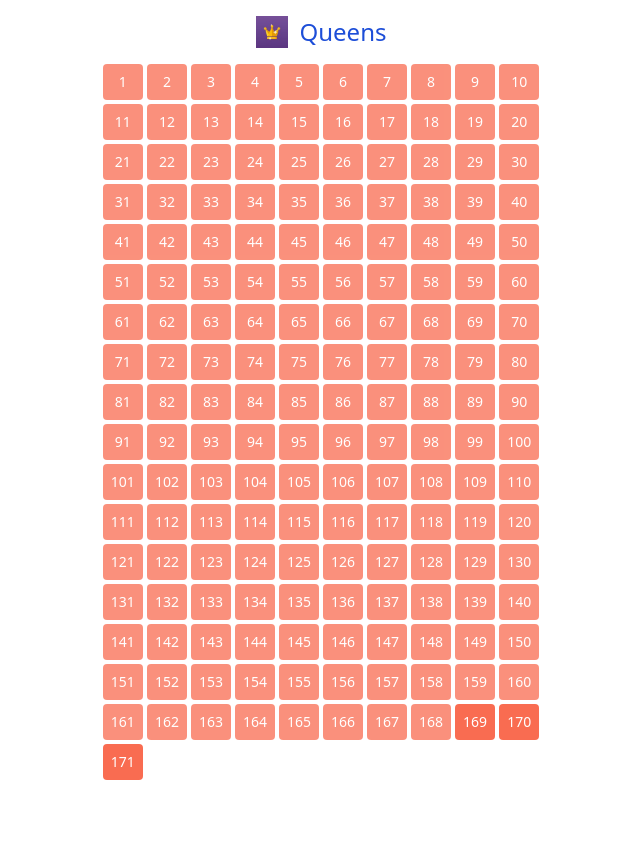
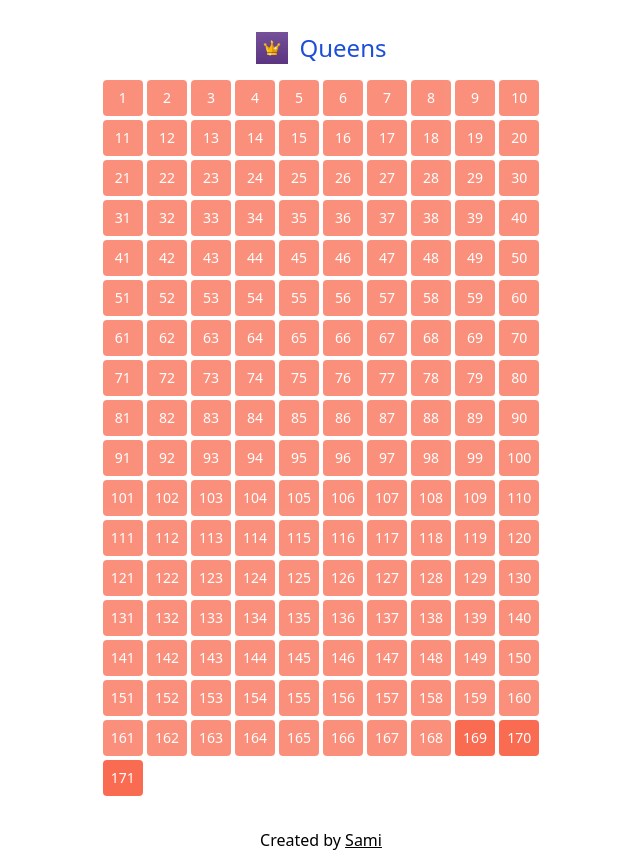
Before and after one commit to samimsu/queens-game-linkedin, a React (Vite) app: page / in a window 1280 px wide. Shown: the whole page, without its empty margins (319-959 px from the left). Before the commit the page ends 800 px from the top, so only its background shows below. Built offline with nearby package versions, Linux system fonts and the light colour scheme.

Commit message:
Add footer

```diff
--- /dev/null
+++ b/src/components/Footer.jsx
@@ -0,0 +1,17 @@
+const Footer = () => {
+  return (
+    <div className="mx-auto">
+      Created by{" "}
+      <a
+        href="https://github.com/samimsu"
+        target="_blank"
+        rel="noopener noreferrer"
+        className="underline font-medium"
+      >
+        Sami
+      </a>
+    </div>
+  );
+};
+
+export default Footer;
--- /dev/null
+++ b/src/layouts/RootLayout.jsx
@@ -0,0 +1,13 @@
+import React from "react";
+import Footer from "../components/Footer";
+
+const RootLayout = ({ children }) => {
+  return (
+    <div className="flex flex-col h-full overflow-clip p-4">
+      <div className="flex-1 min-h-screen mb-3">{children}</div>
+      <Footer />
+    </div>
+  );
+};
+
+export default RootLayout;
--- a/src/pages/GameLevel.jsx
+++ b/src/pages/GameLevel.jsx
@@ -1,12 +1,17 @@
 import React from "react";
 import { useParams } from "react-router-dom";
 import Level from "../components/Level";
+import RootLayout from "../layouts/RootLayout";
 
 const GameLevel = () => {
   const { id } = useParams();
   const level = `level${id}`;
 
-  return <Level key={id} id={id} level={level} />;
+  return (
+    <RootLayout>
+      <Level key={id} id={id} level={level} />
+    </RootLayout>
+  );
 };
 
 export default GameLevel;
--- a/src/pages/LevelSelection.jsx
+++ b/src/pages/LevelSelection.jsx
@@ -1,12 +1,14 @@
 import { Link } from "react-router-dom";
 import getAvailableLevels from "../utils/getAvailableLevels";
 import queensLogo from "../assets/queens_game_logo.jpeg";
+import RootLayout from "../layouts/RootLayout";
 
 const LevelSelection = () => {
   const totalLevels = 171;
   const availableLevels = getAvailableLevels();
 
   return (
+    <RootLayout>
       <div className="flex flex-col justify-center items-center">
         <div className="flex items-center space-x-3 mt-4 mb-3">
           <img src={queensLogo} width={32} height={32} alt="Queens Logo" />
@@ -34,6 +36,7 @@ const LevelSelection = () => {
           ))}
         </div>
       </div>
+    </RootLayout>
   );
 };
 
```
Lines whose indentation alone changed are shown as unchanged.
